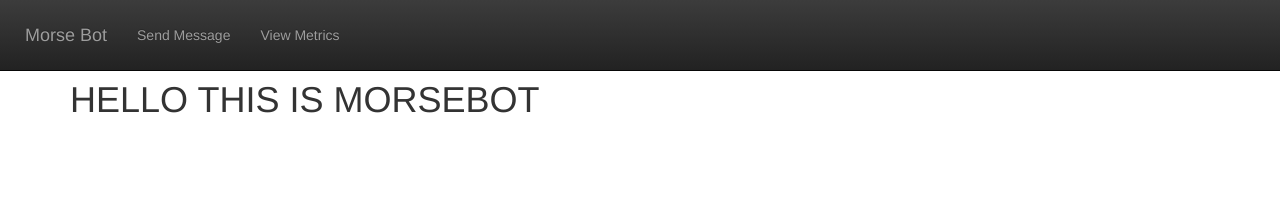
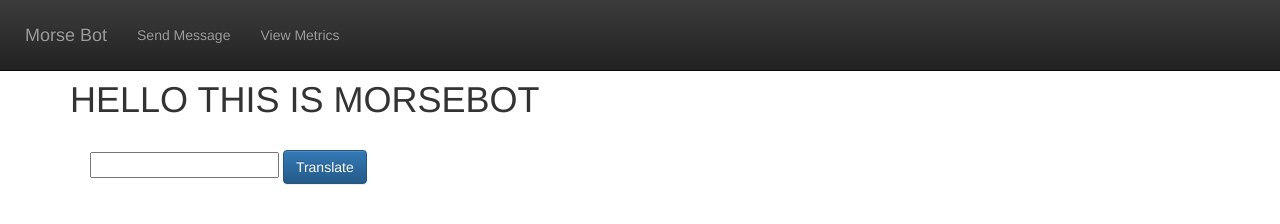
Before and after one commit to rsandeep15/MorseBot, a plain HTML site: page index.html in a window 1280 px wide. Drawn offline with nearby package versions, Linux system fonts and the light colour scheme.

Commit message:
Added Button and Input Text fields. And JQuery minified for Bootstrap functionality.

```diff
--- a/css/styles.css
+++ b/css/styles.css
@@ -19,3 +19,8 @@ body{
   display: block;
   padding-top: 50px;
 }
+#translation {
+  padding: 20px;
+  margin: auto;
+  display: block;
+}
--- a/index.html
+++ b/index.html
@@ -2,6 +2,8 @@
 <html>
 <head>
   <title> MorseBOT </title>
+  <!-- JQuery -->
+  <script src="https://ajax.googleapis.com/ajax/libs/jquery/1.12.4/jquery.min.js"></script>
   <!-- Latest compiled and minified CSS -->
   <link rel="stylesheet" href="https://maxcdn.bootstrapcdn.com/bootstrap/3.3.7/css/bootstrap.min.css" integrity="sha384-BVYiiSIFeK1dGmJRAkycuHAHRg32OmUcww7on3RYdg4Va+PmSTsz/K68vbdEjh4u" crossorigin="anonymous">
 
@@ -32,6 +34,10 @@
     </nav>
     <div class="container">
       <h1> HELLO THIS IS MORSEBOT </h1>
+      <div class="input-group" id="translation">
+        <input type="text" aria-label="...">
+        <button class="btn btn-primary" aria-label="...">Translate</button>
+      </div>
     </div>
 
   </body>
```
